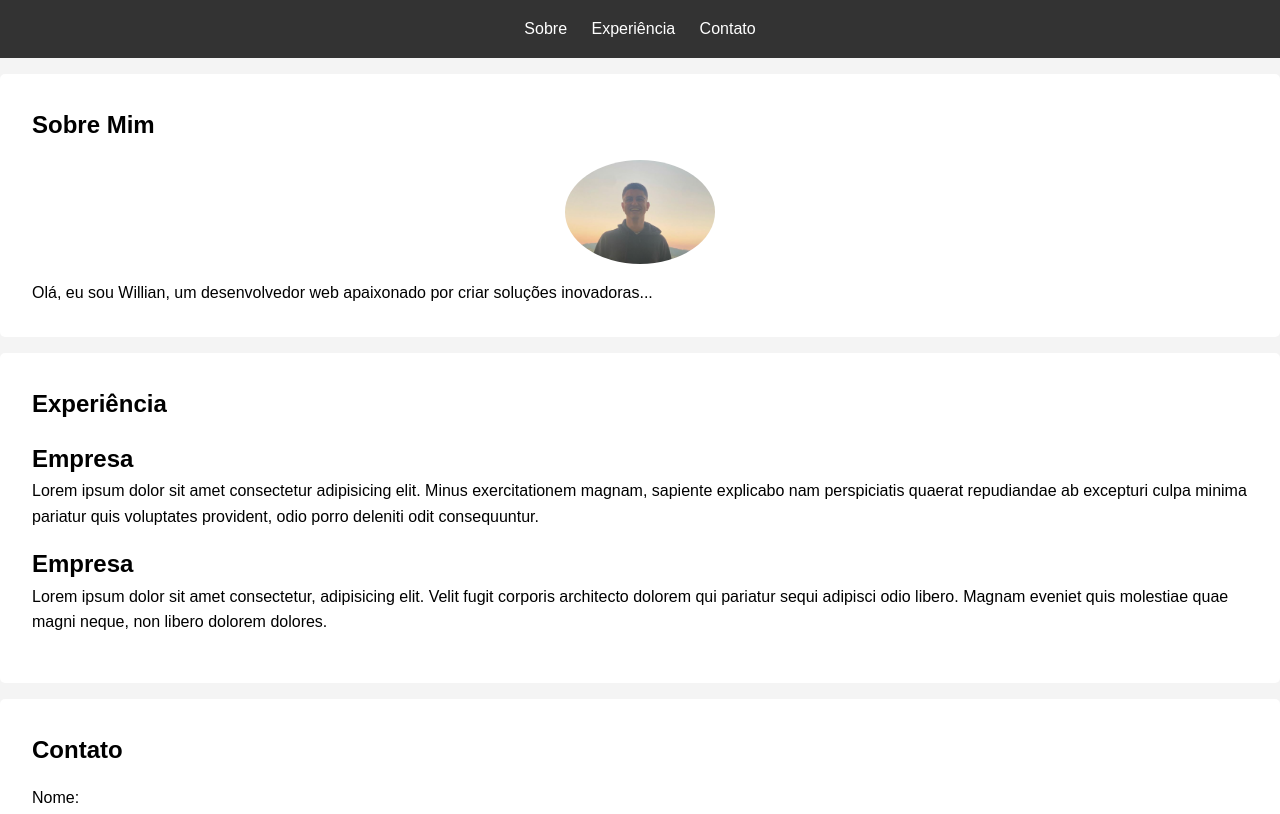
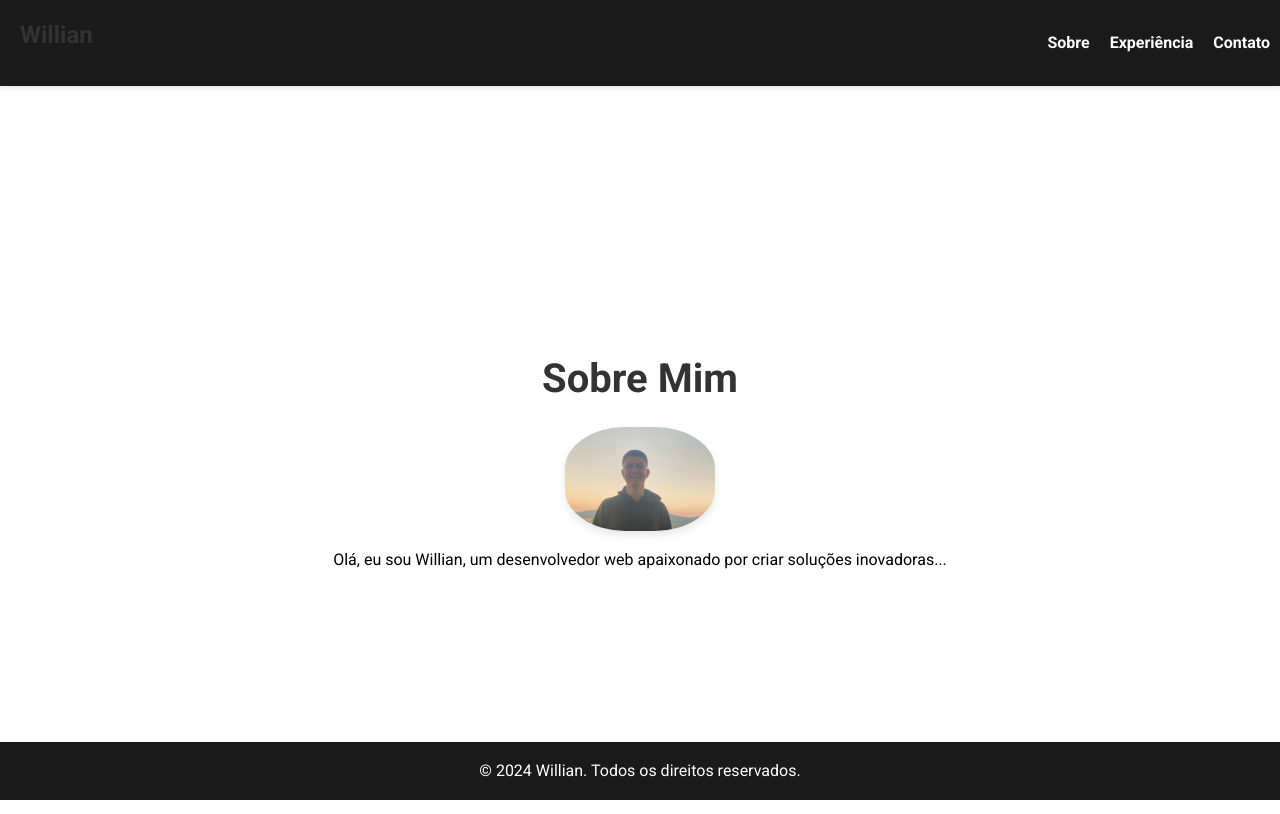
Before and after one commit to willfevi/SitePortfolio, a plain HTML site: page index.html in a window 1280 px wide. Shown: the top 814 px of the page. Drawn offline with Linux system fonts and the light colour scheme.

Commit message:
add footer

```diff
--- a/css/style.css
+++ b/css/style.css
@@ -5,52 +5,119 @@
 }
 
 body {
-    font-family: Arial, sans-serif;
+    font-family: 'Roboto', sans-serif;
     line-height: 1.6;
-    background: #f4f4f4;
+    background: #f8f8f8;
+    margin: 0;
+    padding-top: 60px;
+    overflow-x: hidden;
 }
 
 header {
-    background: #333;
+    background: #1a1a1a;
     color: #fff;
     padding: 1rem 0;
-    text-align: center;
+    position: fixed;
+    width: 100%;
+    top: 0;
+    z-index: 1000;
+    box-shadow: 0 2px 5px rgba(0, 0, 0, 0.1);
+    display: flex;
+    justify-content: space-between;
+    align-items: center;
+}
+
+nav {
+    display: flex;
+    justify-content: space-between;
+    width: 100%;
+    align-items: center;
+}
+
+nav .logo {
+    margin-left: 20px;
+}
+
+#animated-name {
+    font-size: 1.5rem;
+    animation: fadeIn 2s ease-in-out;
+}
+
+@keyframes fadeIn {
+    0% { opacity: 0; transform: translateX(-50px); }
+    100% { opacity: 1; transform: translateX(0); }
 }
 
 nav ul {
     list-style: none;
+    padding: 0;
+    margin: 0;
+    display: flex;
 }
 
 nav ul li {
-    display: inline;
     margin: 0 10px;
 }
 
 nav ul li a {
     color: #fff;
     text-decoration: none;
+    font-weight: 700;
+    transition: color 0.3s ease;
+}
+
+nav ul li a:hover {
+    color: #8c8c8c;
 }
 
 section {
+    height: 100vh;
     padding: 2rem;
-    margin: 1rem 0;
+    display: flex;
+    flex-direction: column;
+    justify-content: center;
+    align-items: center;
     background: #fff;
     border-radius: 5px;
+    transition: transform 0.5s ease-in-out, opacity 0.5s ease-in-out;
+    opacity: 0;
+    transform: translateY(50px);
+}
+
+section.visible {
+    opacity: 1;
+    transform: translateY(0);
 }
 
 h1 {
     margin-bottom: 1rem;
+    font-size: 2.5rem;
+    color: #333;
 }
 
 #sobre img {
     width: 150px;
-    border-radius: 50%;
+    border-radius: 40%;
     display: block;
     margin: 0 auto 1rem;
+    box-shadow: 0 4px 8px rgba(0, 0, 0, 0.1);
 }
 
 .experiencia-item {
     margin-bottom: 1rem;
+}
+
+.experiencia-item h2 {
+    color: #1abc9c;
+}
+
+form {
+    width: 100%;
+    max-width: 500px;
+    background: #f4f4f4;
+    padding: 2rem;
+    border-radius: 5px;
+    box-shadow: 0 4px 8px rgba(0, 0, 0, 0.1);
 }
 
 form label, form input, form textarea {
@@ -66,39 +133,59 @@ form input, form textarea {
 }
 
 form button {
-    background: #333;
+    background: #1abc9c;
     color: #fff;
     border: none;
     padding: 0.7rem 1.5rem;
     cursor: pointer;
     border-radius: 5px;
+    transition: background 0.3s ease;
 }
 
 form button:hover {
-    background: #555;
+    background: #16a085;
 }
 
 .curriculo-btn {
     display: inline-block;
     margin-top: 1rem;
-    background: #333;
+    background: #1abc9c;
     color: #fff;
     padding: 0.7rem 1.5rem;
     text-decoration: none;
     border-radius: 5px;
+    transition: background 0.3s ease;
 }
 
 .curriculo-btn:hover {
-    background: #555;
+    background: #16a085;
+}
+
+footer {
+    background: #1a1a1a;
+    color: #fff;
+    text-align: center;
+    padding: 1rem 0;
+    position: fixed;
+    width: 100%;
+    bottom: 0;
 }
 
 @media (max-width: 768px) {
+    nav ul {
+        flex-direction: column;
+        align-items: center;
+    }
+
     nav ul li {
-        display: block;
         margin: 10px 0;
     }
 
     section {
         padding: 1rem;
     }
+
+    h1 {
+        font-size: 2rem;
+    }
 }
--- a/index.html
+++ b/index.html
@@ -5,10 +5,14 @@
     <meta name="viewport" content="width=device-width, initial-scale=1.0">
     <title>Meu Portfólio</title>
     <link rel="stylesheet" href="css/style.css">
+    <link href="https://fonts.googleapis.com/css2?family=Roboto:wght@400;700&display=swap" rel="stylesheet">
 </head>
 <body>
     <header>
         <nav>
+            <div class="logo">
+                <h1 id="animated-name">Willian</h1>
+            </div>
             <ul>
                 <li><a href="#sobre">Sobre</a></li>
                 <li><a href="#experiencia">Experiência</a></li>
@@ -30,7 +34,7 @@
             <p>Lorem ipsum dolor sit amet consectetur adipisicing elit. Minus exercitationem magnam, sapiente explicabo nam perspiciatis quaerat repudiandae ab excepturi culpa minima pariatur quis voluptates provident, odio porro deleniti odit consequuntur.</p>
         </div>
         <div class="experiencia-item">
-            <h2>Empresa </h2>
+            <h2>Empresa</h2>
             <p>Lorem ipsum dolor sit amet consectetur, adipisicing elit. Velit fugit corporis architecto dolorem qui pariatur sequi adipisci odio libero. Magnam eveniet quis molestiae quae magni neque, non libero dolorem dolores.</p>
         </div>
     </section>
@@ -49,6 +53,10 @@
         <a href="path/to/your/curriculo.pdf" class="curriculo-btn" download>Baixar Currículo</a>
     </section>
 
+    <footer>
+        <p>&copy; 2024 Willian. Todos os direitos reservados.</p>
+    </footer>
+
     <script src="js/scripts.js"></script>
 </body>
 </html>
--- a/js/scripts.js
+++ b/js/scripts.js
@@ -1,14 +1,22 @@
-document.addEventListener('DOMContentLoaded', function() {
-    const navLinks = document.querySelectorAll('nav ul li a');
+document.addEventListener('DOMContentLoaded', () => {
     const sections = document.querySelectorAll('section');
 
-    function activateLink() {
-        let len = sections.length;
-        while (--len && window.scrollY + 50 < sections[len].offsetTop) {}
-        navLinks.forEach(link => link.classList.remove('active'));
-        navLinks[len].classList.add('active');
-    }
+    const revealSection = (entries, observer) => {
+        const [entry] = entries;
 
-    activateLink();
-    window.addEventListener('scroll', activateLink);
+        if (!entry.isIntersecting) return;
+
+        entry.target.classList.add('visible');
+        observer.unobserve(entry.target);
+    };
+
+    const sectionObserver = new IntersectionObserver(revealSection, {
+        root: null,
+        threshold: 0.15,
+    });
+
+    sections.forEach(section => {
+        sectionObserver.observe(section);
+        section.classList.remove('visible'); // Ensure sections are hidden initially
+    });
 });
```
